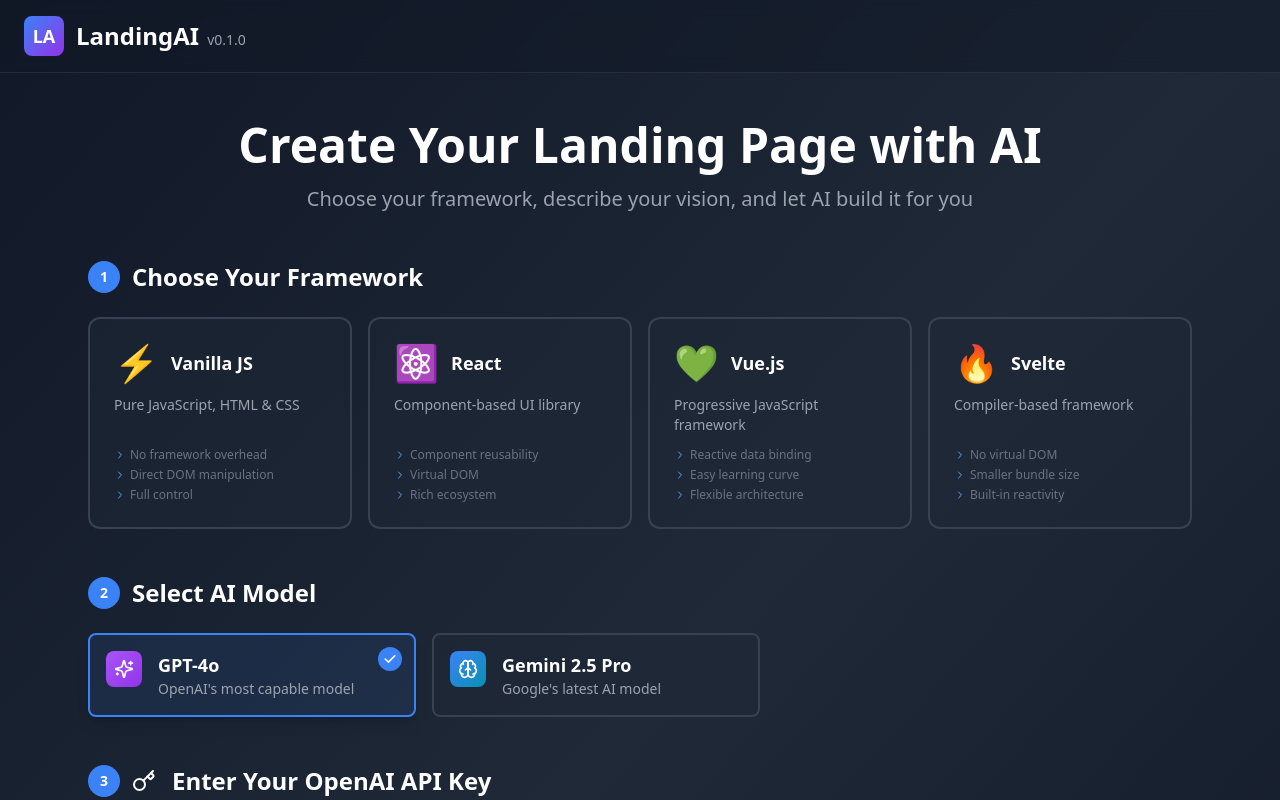
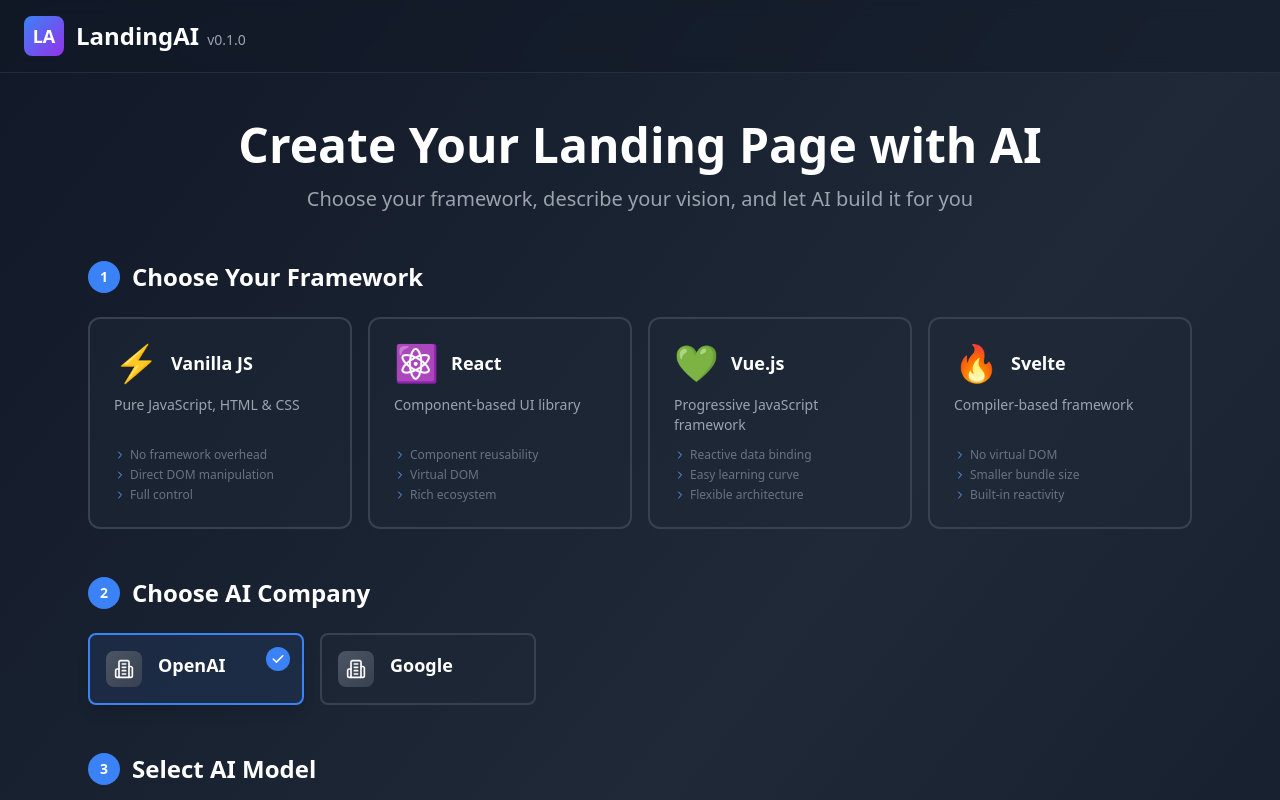
Before and after one commit to andygeek/landing-ai, a Next.js app: page / in a window 1280 px wide. Shown: the top 800 px of the page. Built offline with nearby package versions, Linux system fonts and the light colour scheme.

Commit message:
Add AI company selector and Gemini support

```diff
--- a/package.json
+++ b/package.json
@@ -10,15 +10,16 @@
   },
   "dependencies": {
     "@babel/standalone": "^7.27.4",
+    "@google/generative-ai": "^0.24.1",
     "@monaco-editor/react": "^4.7.0",
     "@vue/compiler-sfc": "^3.5.16",
     "clsx": "^2.1.1",
     "lucide-react": "^0.511.0",
     "next": "15.3.3",
+    "openai": "^4.0.0",
     "react": "^19.0.0",
     "react-dom": "^19.0.0",
-    "zustand": "^5.0.5",
-    "openai": "^4.0.0"
+    "zustand": "^5.0.5"
   },
   "devDependencies": {
     "@eslint/eslintrc": "^3",
--- a/src/app/api/generate/route.ts
+++ b/src/app/api/generate/route.ts
@@ -1,15 +1,18 @@
 // src/app/api/generate/route.ts
 import { NextRequest, NextResponse } from 'next/server';
 import OpenAI from 'openai';
+import { GoogleGenerativeAI } from '@google/generative-ai';
 import { FrameworkType } from '@/lib/types';
 
 export async function POST(request: NextRequest) {
   try {
     const body = await request.json();
-    const { framework, prompt, apiKey }: {
+    const { framework, prompt, apiKey, model, company }: {
       framework: FrameworkType;
       prompt: string;
       apiKey?: string;
+      model?: string;
+      company?: string;
     } = body;
 
     if (!framework || !prompt) {
@@ -19,17 +22,13 @@
       );
     }
 
-    // Si ni el .env ni el payload traen la clave, devolvemos 400
     const activeApiKey = apiKey?.trim();
     if (!activeApiKey) {
       return NextResponse.json(
-        { success: false, error: 'OpenAI API key is required in the request body' },
+        { success: false, error: 'API key is required in the request body' },
         { status: 400 }
       );
     }
-
-    // Instanciamos el cliente de OpenAI **AQUÍ**, usando la clave recibida
-    const openaiClient = new OpenAI({ apiKey: activeApiKey });
 
     // Definimos el prompt del sistema
     const systemPrompt = `You are a code assistant that generates landing page files. Generate the files for a landing page based on the user's requirements using the ${framework} framework.
@@ -49,19 +48,30 @@
 
 Make the landing page modern, responsive, and professional.`;
 
-    // Llamamos a la API de OpenAI
+    let generatedFiles: Record<string, string> = {};
+    if (company === 'google') {
+      const genAI = new GoogleGenerativeAI(activeApiKey);
+      const modelClient = genAI.getGenerativeModel({ model: model || 'gemini-2.5-pro' });
+      const geminiResult = await modelClient.generateContent([
+        { role: 'system', parts: [{ text: systemPrompt }] },
+        { role: 'user', parts: [{ text: `Create a landing page for: ${prompt}` }] }
+      ]);
+      const text = geminiResult.response.candidates?.[0]?.content?.parts?.[0]?.text || '{}';
+      generatedFiles = JSON.parse(text);
+    } else {
+      const openaiClient = new OpenAI({ apiKey: activeApiKey });
       const completion = await openaiClient.chat.completions.create({
-      model: "gpt-4o",
+        model: model || 'gpt-4o',
         messages: [
-        { role: "system", content: systemPrompt },
-        { role: "user", content: `Create a landing page for: ${prompt}` }
+          { role: 'system', content: systemPrompt },
+          { role: 'user', content: `Create a landing page for: ${prompt}` }
         ],
-      response_format: { type: "json_object" },
+        response_format: { type: 'json_object' },
         temperature: 0.7,
         max_tokens: 4000,
       });
-
-    const generatedFiles = JSON.parse(completion.choices[0].message.content || '{}');
+      generatedFiles = JSON.parse(completion.choices[0].message.content || '{}');
+    }
     if (!generatedFiles['index.html']) {
       throw new Error('Generated files must include index.html');
     }
--- a/src/app/page.tsx
+++ b/src/app/page.tsx
@@ -4,7 +4,7 @@
 import React, { useState, useEffect } from 'react';
 import { useRouter } from 'next/navigation';
 import { APP_VERSION } from '@/lib/version';
-import { ChevronRight, Sparkles, Brain, ArrowRight, Key, Eye, EyeOff } from 'lucide-react';
+import { ChevronRight, Sparkles, Brain, ArrowRight, Key, Eye, EyeOff, Building2 } from 'lucide-react';
 import { FrameworkType } from '@/lib/types';
 import { useProjectStore } from '@/lib/stores/projectStore';
 import { useEditorStore } from '@/lib/stores/editorStore';
@@ -46,20 +46,48 @@
   },
 ];
 
-const aiModels = [
+const aiCompanies = [
+  {
+    id: 'openai',
+    name: 'OpenAI',
+    icon: <Building2 className="w-5 h-5" />,
+    models: [
       {
         id: 'gpt-4o',
         name: 'GPT-4o',
         icon: <Sparkles className="w-5 h-5" />,
-    description: 'OpenAI\'s most capable model',
+        description: "OpenAI's most capable model",
         color: 'from-purple-500 to-purple-600',
       },
+      {
+        id: 'gpt-4o-mini',
+        name: 'GPT-4o Mini',
+        icon: <Sparkles className="w-5 h-5" />,
+        description: 'Faster lightweight GPT-4o model',
+        color: 'from-purple-400 to-purple-500',
+      },
+    ],
+  },
+  {
+    id: 'google',
+    name: 'Google',
+    icon: <Building2 className="w-5 h-5" />,
+    models: [
       {
         id: 'gemini-2.5-pro',
         name: 'Gemini 2.5 Pro',
         icon: <Brain className="w-5 h-5" />,
-    description: 'Google\'s latest AI model',
+        description: "Google's latest AI model",
         color: 'from-blue-500 to-cyan-600',
+      },
+      {
+        id: 'gemini-2.5-flash',
+        name: 'Gemini 2.5 Flash',
+        icon: <Brain className="w-5 h-5" />,
+        description: 'Faster lightweight Gemini model',
+        color: 'from-blue-400 to-cyan-500',
+      },
+    ],
   },
 ];
 
@@ -69,6 +97,7 @@
   const { addConsoleMessage } = useEditorStore();
 
   const [selectedFramework, setSelectedFramework] = useState<FrameworkType | null>(null);
+  const [selectedCompany, setSelectedCompany] = useState<string>('openai');
   const [selectedModel, setSelectedModel] = useState<string>('gpt-4o');
   const [prompt, setPrompt] = useState('');
   const [isGenerating, setIsGenerating] = useState(false);
@@ -83,6 +112,13 @@
     }
   }, []);
 
+  useEffect(() => {
+    const company = aiCompanies.find((c) => c.id === selectedCompany);
+    if (company) {
+      setSelectedModel(company.models[0].id);
+    }
+  }, [selectedCompany]);
+
   const handleApiKeyChange = (value: string) => {
     setApiKey(value);
     setApiKeyError('');
@@ -95,7 +131,7 @@
     if (!selectedFramework || !prompt.trim()) return;
 
     if (!apiKey.trim()) {
-      setApiKeyError('Please enter your OpenAI API key');
+      setApiKeyError(`Please enter your ${selectedCompany === 'google' ? 'Google' : 'OpenAI'} API key`);
       return;
     }
 
@@ -104,10 +140,15 @@
     try {
       addConsoleMessage({
         type: 'info',
-        message: `🤖 Generating landing page with ${selectedModel} using ${selectedFramework}...`,
+        message: `🤖 Generating landing page with ${selectedModel} (${selectedCompany}) using ${selectedFramework}...`,
       });
 
-      const result = await aiService.generateLandingPage(selectedFramework, prompt, selectedModel);
+      const result = await aiService.generateLandingPage(
+        selectedFramework,
+        prompt,
+        selectedModel,
+        selectedCompany
+      );
 
       if (result.success && result.files) {
         const projectFiles = aiService.convertToProjectFiles(result.files);
@@ -136,8 +177,14 @@
         message: `❌ Generation failed: ${error instanceof Error ? error.message : 'Unknown error'}`,
       });
 
-      if (error instanceof Error && (error.message.toLowerCase().includes('api key') || error.message.toLowerCase().includes('authentication'))) {
-        setApiKeyError('Invalid API key or issue with authentication. Please check your OpenAI API key and try again.');
+      if (
+        error instanceof Error &&
+        (error.message.toLowerCase().includes('api key') ||
+          error.message.toLowerCase().includes('authentication'))
+      ) {
+        setApiKeyError(
+          `Invalid API key or issue with authentication. Please check your ${selectedCompany === 'google' ? 'Google' : 'OpenAI'} API key and try again.`
+        );
       }
     } finally {
       setIsGenerating(false);
@@ -216,14 +263,54 @@
           </div>
         </div>
 
-        {/* Step 2: AI Model Selection */}
+        {/* Step 2: AI Company Selection */}
         <div className="mb-12">
           <h3 className="text-2xl font-semibold text-white mb-6 flex items-center gap-3">
             <span className="flex items-center justify-center w-8 h-8 rounded-full bg-blue-500 text-white text-sm font-bold">2</span>
+            Choose AI Company
+          </h3>
+          <div className="grid grid-cols-1 md:grid-cols-2 gap-4 max-w-md">
+            {aiCompanies.map((company) => (
+              <button
+                key={company.id}
+                onClick={() => {
+                  setSelectedCompany(company.id);
+                  setSelectedModel(company.models[0].id);
+                }}
+                className={cn(
+                  'relative p-4 rounded-lg border-2 transition-all duration-200',
+                  'hover:shadow-lg hover:scale-105 flex items-start gap-4 text-left',
+                  selectedCompany === company.id
+                    ? 'border-blue-500 bg-blue-500/10 shadow-lg'
+                    : 'border-gray-700 bg-gray-800/50 hover:border-gray-600'
+                )}
+              >
+                <div className="p-2 rounded-lg bg-gradient-to-br from-gray-600 to-gray-700 text-white">
+                  {React.cloneElement(company.icon, { className: 'w-5 h-5' })}
+                </div>
+                <div className="flex-1">
+                  <h4 className="text-lg font-semibold text-white">{company.name}</h4>
+                </div>
+                {selectedCompany === company.id && (
+                  <div className="absolute top-3 right-3 w-6 h-6 bg-blue-500 rounded-full flex items-center justify-center">
+                    <svg className="w-4 h-4 text-white" fill="currentColor" viewBox="0 0 20 20">
+                      <path fillRule="evenodd" d="M16.707 5.293a1 1 0 010 1.414l-8 8a1 1 0 01-1.414 0l-4-4a1 1 0 011.414-1.414L8 12.586l7.293-7.293a1 1 0 011.414 0z" clipRule="evenodd" />
+                    </svg>
+                  </div>
+                )}
+              </button>
+            ))}
+          </div>
+        </div>
+
+        {/* Step 3: AI Model Selection */}
+        <div className="mb-12">
+          <h3 className="text-2xl font-semibold text-white mb-6 flex items-center gap-3">
+            <span className="flex items-center justify-center w-8 h-8 rounded-full bg-blue-500 text-white text-sm font-bold">3</span>
             Select AI Model
           </h3>
           <div className="grid grid-cols-1 md:grid-cols-2 gap-4 max-w-2xl">
-            {aiModels.map((model) => (
+            {(aiCompanies.find((c) => c.id === selectedCompany)?.models || []).map((model) => (
               <button
                 key={model.id}
                 onClick={() => setSelectedModel(model.id)}
@@ -257,11 +344,11 @@
           </div>
         </div>
 
-        {/* Step 3: OpenAI API Key */}
+        {/* Step 4: API Key */}
         <div className="mb-12">
           <h3 className="text-2xl font-semibold text-white mb-6 flex items-center gap-3">
-            <span className="flex items-center justify-center w-8 h-8 rounded-full bg-blue-500 text-white text-sm font-bold">3</span>
-            <Key className="w-6 h-6 mr-1" /> Enter Your OpenAI API Key
+            <span className="flex items-center justify-center w-8 h-8 rounded-full bg-blue-500 text-white text-sm font-bold">4</span>
+            <Key className="w-6 h-6 mr-1" /> Enter Your {selectedCompany === 'google' ? 'Google' : 'OpenAI'} API Key
           </h3>
           <div className="max-w-xl">
             <div className="relative">
@@ -269,7 +356,7 @@
                 type={showApiKey ? 'text' : 'password'}
                 value={apiKey}
                 onChange={(e) => handleApiKeyChange(e.target.value)}
-                placeholder="sk-xxxxxxxxxxxxxxxxxxxxxxxxxxxxxx"
+                placeholder={selectedCompany === 'google' ? 'AI-xxxxxxxxxxxxxxxxxxxx' : 'sk-xxxxxxxxxxxxxxxxxxxxxxxxxxxxxx'}
                 className={cn(
                   'w-full p-3 pr-12 rounded-lg border-2 bg-gray-700/50 text-white',
                   'placeholder:text-gray-500 focus:outline-none focus:ring-2 focus:border-transparent',
@@ -290,15 +377,15 @@
               <p className="mt-2 text-sm text-red-400">{apiKeyError}</p>
             )}
             <p className="mt-2 text-xs text-gray-500">
-              Your API key is stored locally in your browser and only used to communicate with the OpenAI API.
+              Your API key is stored locally in your browser and only used to communicate with the {selectedCompany === 'google' ? 'Google' : 'OpenAI'} API.
             </p>
           </div>
         </div>
 
-        {/* Step 4: Describe Your Landing Page */}
+        {/* Step 5: Describe Your Landing Page */}
         <div className="mb-12">
           <h3 className="text-2xl font-semibold text-white mb-6 flex items-center gap-3">
-            <span className="flex items-center justify-center w-8 h-8 rounded-full bg-blue-500 text-white text-sm font-bold">4</span>
+            <span className="flex items-center justify-center w-8 h-8 rounded-full bg-blue-500 text-white text-sm font-bold">5</span>
             Describe Your Landing Page
           </h3>
           <div className="max-w-4xl">
@@ -355,7 +442,7 @@
               {!selectedFramework
                 ? 'Please select a framework to begin.'
                 : !apiKey.trim()
-                  ? 'Please enter your OpenAI API key to enable generation.'
+                  ? `Please enter your ${selectedCompany === 'google' ? 'Google' : 'OpenAI'} API key to enable generation.`
                   : 'Please describe your landing page (minimum 10 characters).'}
             </p>
           )}
--- a/src/lib/services/aiService.ts
+++ b/src/lib/services/aiService.ts
@@ -47,7 +47,9 @@
 
   async generateLandingPage(
     framework: FrameworkType,
-    prompt: string
+    prompt: string,
+    model: string,
+    company: string
   ): Promise<AIGenerationResponse> {
     try {
       const response = await fetch('/api/generate', {
@@ -59,6 +61,8 @@
           framework,
           prompt,
           apiKey: this.apiKey,
+          model,
+          company,
         }),
       });
 
```
Also changed, not shown: 1 other file (tests, documents, lock files or other folders). Lines whose indentation alone changed are shown as unchanged.
